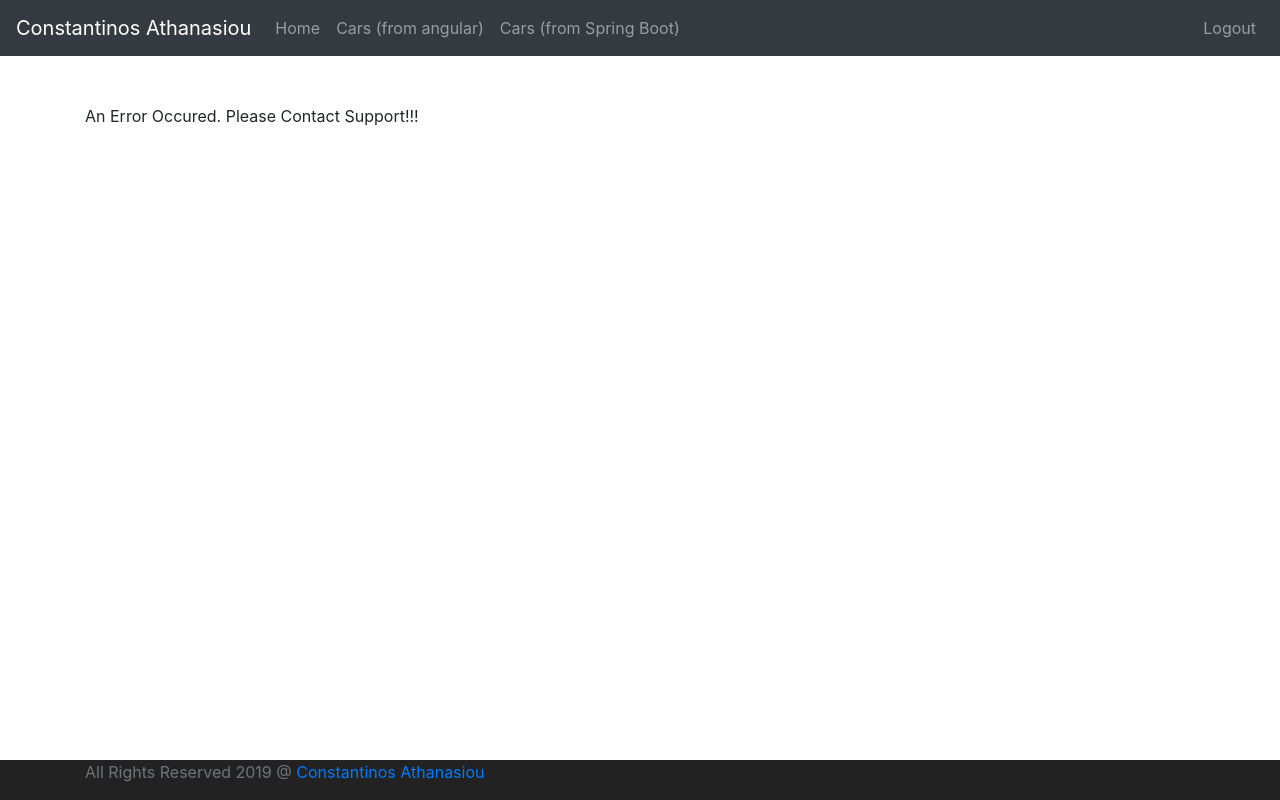
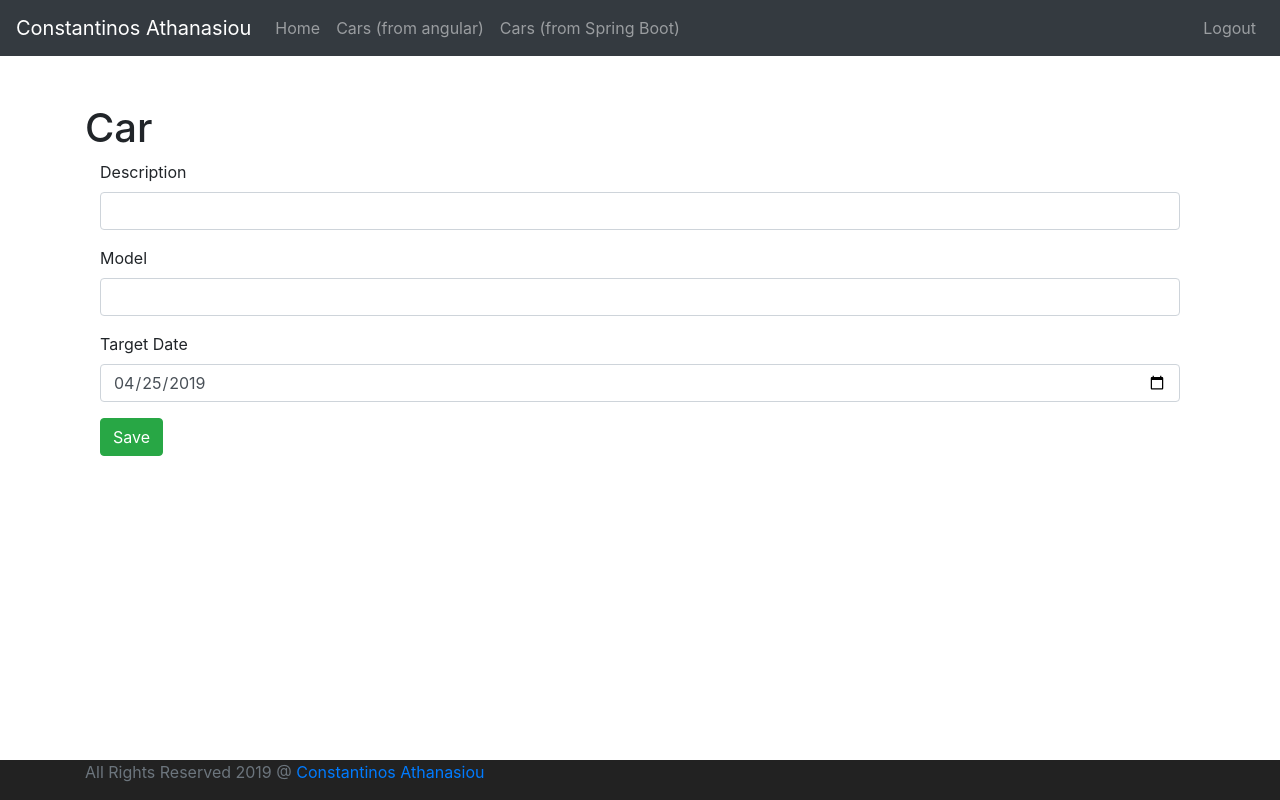
Before and after one commit to athanasiouconst/angularWithSpring, an Angular app: page /cars/1 in a window 1280 px wide. Built offline with nearby package versions, Linux system fonts and the light colour scheme; no server answers; sample sign-in values are in the browser's storage.

Commit message:
update, delete method from spring

```diff
--- a/src/app/app.module.ts
+++ b/src/app/app.module.ts
@@ -13,6 +13,7 @@ import {FooterComponent} from './footer/footer.component';
 import {LogoutComponent} from './logout/logout.component';
 import {HttpClientModule} from '@angular/common/http';
 import { ListCarAngularComponent } from './list-car-angular/list-car-angular.component';
+import { CarComponent } from './car/car.component';
 
 @NgModule({
   declarations: [
@@ -24,7 +25,8 @@ import { ListCarAngularComponent } from './list-car-angular/list-car-angular.com
     MenuComponent,
     FooterComponent,
     LogoutComponent,
-    ListCarAngularComponent
+    ListCarAngularComponent,
+    CarComponent
   ],
   imports: [
     BrowserModule,
--- /dev/null
+++ b/src/app/car/car.component.html
@@ -0,0 +1,36 @@
+<H1>Car</H1>
+
+<div class="container">
+  <div class="alert alert-warning" *ngIf="carForm.dirty && carForm.invalid">Enter valid values</div>
+  <div class="alert alert-warning" *ngIf="carForm.dirty && targetDate.invalid">Enter valid Target Date</div>
+  <div class="alert alert-warning" *ngIf="carForm.dirty && description.invalid">Enter atleast 5 characters in Description</div>
+  <div class="alert alert-warning" *ngIf="carForm.dirty && model.invalid">Enter atleast 4 characters in Model</div>
+
+  <form (ngSubmit)="!carForm.invalid && saveCar()" #carForm="ngForm">
+
+    <fieldset class="form-group">
+      <label>Description</label>
+      <input type="text" #description="ngModel"
+             [(ngModel)]="car.description" class="form-control"
+             name="description" required="required" minlength="5">
+    </fieldset>
+
+    <fieldset class="form-group">
+      <label>Model</label>
+      <input type="text" #model="ngModel"
+             [(ngModel)]="car.model" class="form-control"
+             name="model" required="required" minlength="4">
+    </fieldset>
+
+    <fieldset class="form-group">
+      <label>Target Date</label>
+      <input type="date" #targetDate="ngModel"
+
+             [ngModel]="car.targetDate | date:'yyyy-MM-dd' "
+             (ngModelChange)="car.targetDate = $event"
+             class="form-control" name="targetDate" required="required" >
+    </fieldset>
+
+    <button type="submit" class="btn btn-success">Save</button>
+  </form>
+</div>
--- /dev/null
+++ b/src/app/car/car.component.ts
@@ -0,0 +1,57 @@
+import {Component, OnInit} from '@angular/core';
+import {Car} from '../list-car/list-car.component';
+import {ActivatedRoute, Router} from '@angular/router';
+import {CarsDataService} from '../service/data/cars-data.service';
+
+@Component({
+  selector: 'app-car',
+  templateUrl: './car.component.html',
+  styleUrls: ['./car.component.css']
+})
+export class CarComponent implements OnInit {
+
+  id: number;
+  car: Car;
+
+  constructor(
+    private carService: CarsDataService,
+    private route: ActivatedRoute,
+    private router: Router
+  ) {
+  }
+
+  ngOnInit() {
+
+    this.id = this.route.snapshot.params['id'];
+
+    this.car = new Car(this.id, '', '', '', false, new Date());
+
+    if (this.id != -1) {
+      this.carService.retrieveCar('costas', this.id)
+        .subscribe(
+          data => this.car = data
+        );
+    }
+  }
+
+  saveCar() {
+    if (this.id == -1) { //=== ==
+      this.carService.createCar('costas', this.car)
+        .subscribe(
+          data => {
+            console.log(data);
+            this.router.navigate(['cars']);
+          }
+        );
+    } else {
+      this.carService.updateCar('costas', this.id, this.car)
+        .subscribe(
+          data => {
+            console.log(data);
+            this.router.navigate(['cars']);
+          }
+        );
+    }
+  }
+
+}
--- a/src/app/list-car/list-car.component.html
+++ b/src/app/list-car/list-car.component.html
@@ -3,7 +3,9 @@
 <div class="container">
 
   <div class="alert alert-success" *ngIf='message'>{{message}}</div>
-
+  <div class="row">
+    <button (click)="addCar()" class="btn btn-success">Add</button>
+  </div>
   <table class="table">
     <thead>
     <th>Id</th>
@@ -22,7 +24,7 @@
       <td>{{car.description}}</td>
       <td>{{car.model}}</td>
       <td>{{car.done}}</td>
-      <td>{{car.targetDate | date}}</td>
+      <td>{{car.targetDate | date : 'medium'}}</td>
       <td><button (click)="updateCar(car.id)" class="btn btn-success">Update</button></td>
       <td><button (click)="deleteCar(car.id)" class="btn btn-danger">Delete</button></td>
     </tr>
--- a/src/app/list-car/list-car.component.ts
+++ b/src/app/list-car/list-car.component.ts
@@ -32,7 +32,7 @@ export class ListCarComponent implements OnInit {
 
 
   deleteCar(id) {
-    console.log(`delete car ${id}` )
+    console.log(`delete car ${id}` );
     this.carService.deleteCar('costas', id).subscribe (
       response => {
         console.log(response);
@@ -43,7 +43,7 @@ export class ListCarComponent implements OnInit {
   }
 
   updateCar(id) {
-    console.log(`update ${id}`)
+    console.log(`update ${id}`);
     this.router.navigate(['cars',id])
   }
 
--- a/src/app/service/data/cars-data.service.ts
+++ b/src/app/service/data/cars-data.service.ts
@@ -23,16 +23,16 @@ export class CarsDataService {
     return this.http.get<Car>(`http://localhost:8080/users/${username}/cars/${id}`);
   }
 
-  updateCar(username, id, todo){
+  updateCar(username, id, car){
     return this.http.put(
       `http://localhost:8080/users/${username}/cars/${id}`
-      , todo);
+      , car);
   }
 
-  createCar(username, todo){
+  createCar(username, car){
     return this.http.post(
       `http://localhost:8080/users/users/${username}/cars`
-      , todo);
+      , car);
   }
 
 }
```
Also changed, not shown: src/app/app-routing.module.ts (+2 -22 lines), src/app/car/car.component.css (added), 1 other file (tests, documents, lock files or other folders).
